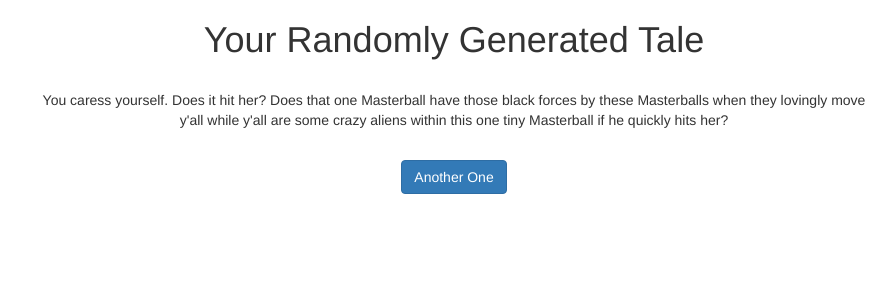
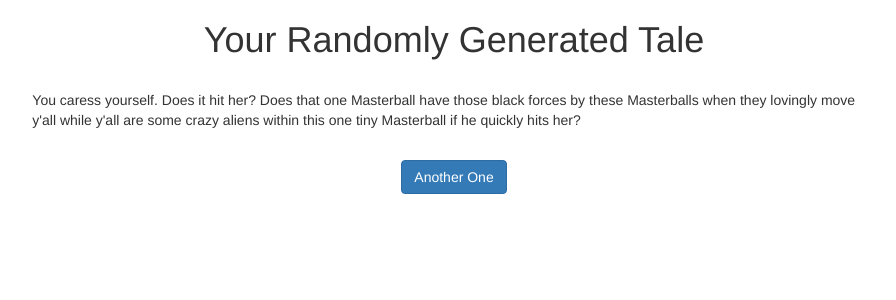
Before and after one commit to YuhanLiin/HtN-2017, a Flask app: page / in a window 1280 px wide. Shown: the top 300 px of the page, without its empty margins (186-1082 px from the left). Run offline with Flask 2, Linux system fonts and the light colour scheme; some libraries are stand-ins or nearby versions.

Commit message:
Fixed style

```diff
--- a/templates/index.html
+++ b/templates/index.html
@@ -11,10 +11,12 @@
 <body>
     <div class="row">
         <div class="col-md-2"></div>
-        <div class="col-md-8 text-center">
+        <div class="col-md-8">
             <h1 id="title" class="text-center">Your Randomly Generated Tale</h1>
             <p id="text" style="padding-top: 20px; padding-bottom: 20px;"></p>
-            <button id="another" class="btn btn-primary">Another One</button>
+            <div class="text-center">
+                <button id="another" class="btn btn-primary">Another One</button>
+            </div>
         </div>
         <div class="col-md-2"></div>
     </div>
```
Also changed, not shown: 3 other files.
